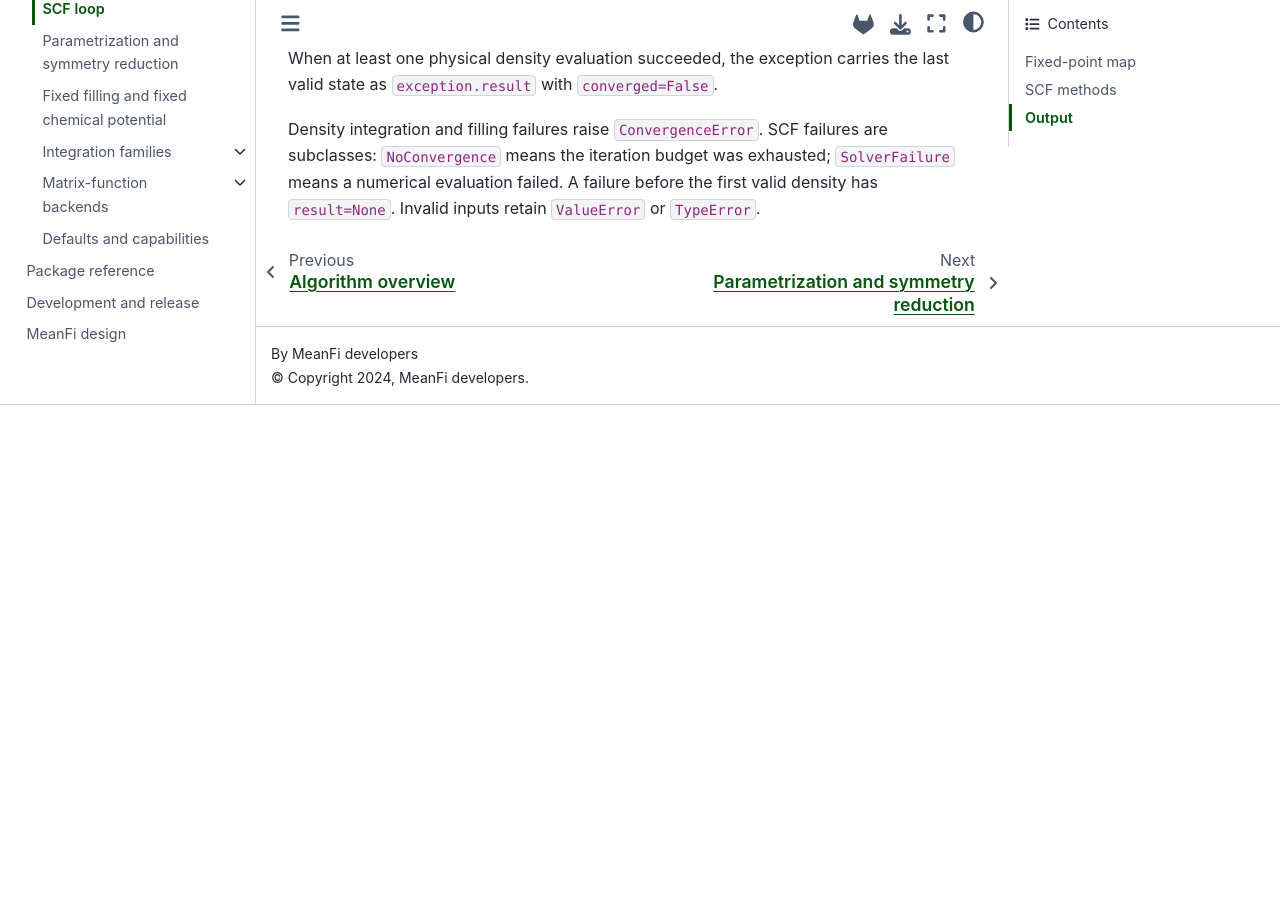
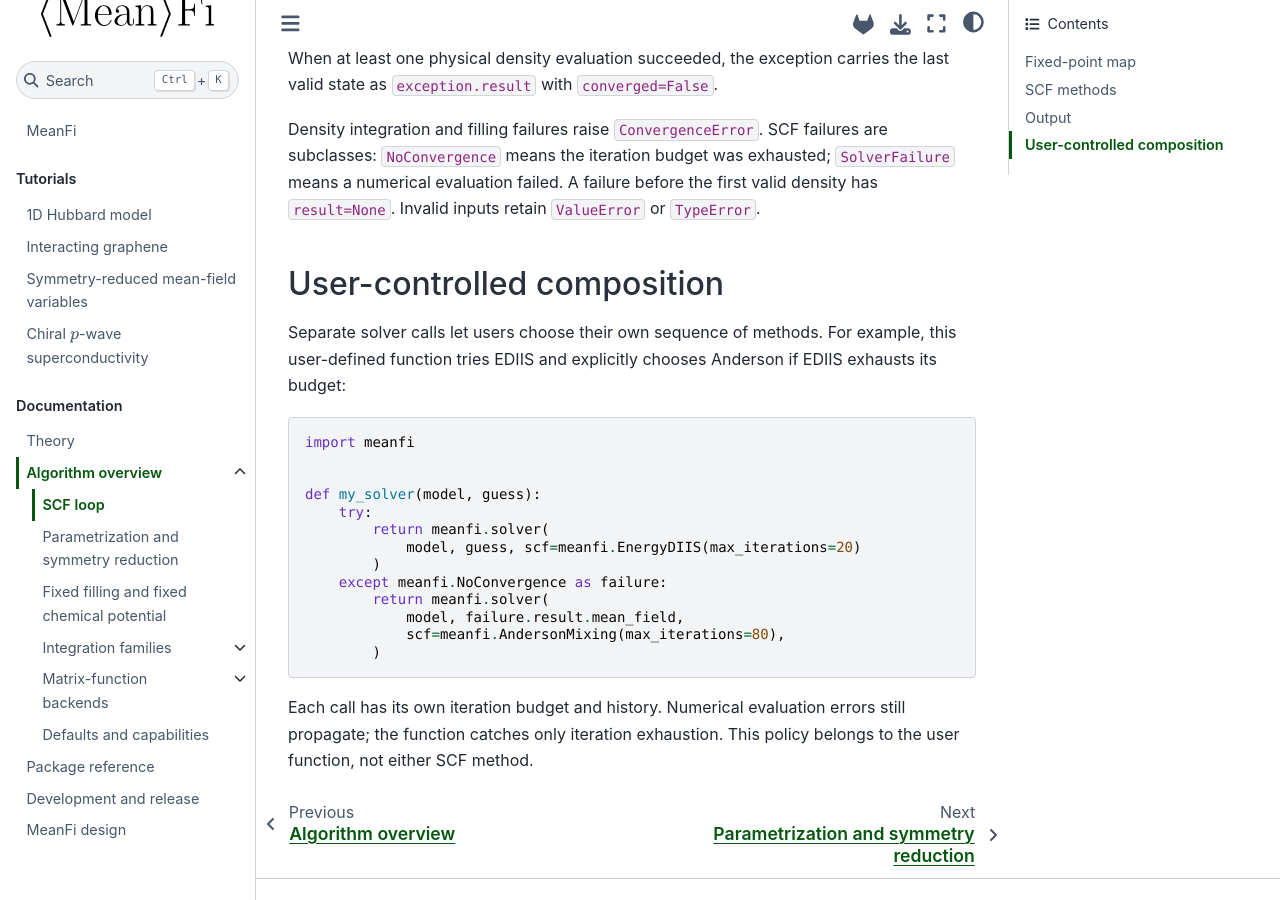
Before and after one commit to quantum-tinkerer/MeanFi, a Sphinx documentation site: the page built from docs/source/documentation/algorithms/scf_loop.md, in a window 1280 px wide and 900 px high, scrolled down 2548 px. Built offline with Sphinx 7.4.7 and the Sphinx Book theme 1.1.4, drawn with Linux system fonts in a browser that asks for light colours; pages that are not in the unit, such as notebooks, are missing from menus; before the commit the page ends 2953 px from its top, so only the background shows below that; some of the changed text lies outside the part shown.

Commit message:
Keep SCF methods independent and inherit charge accuracy
Remove the automatic EDIIS-to-Anderson handoff and its thresholds. EDIIS now exhausts only its own iteration budget; users can explicitly restart from the last valid result with another method.

Use an explicit density tolerance for an omitted charge tolerance while preserving explicit charge overrides and custom policies. Document and test user-controlled solver composition against independent scalar reference solutions.

````diff
--- a/docs/source/documentation/algorithms/scf_loop.md
+++ b/docs/source/documentation/algorithms/scf_loop.md
@@ -86,9 +86,9 @@
 concavity makes it an upper bound on that density's free energy. The weighted
 history entropy is not the entropy of the mixed state.
 
-This bound can stall near a finite-temperature solution. The solver switches
-to bounded Anderson mixing for final convergence, stagnation, or a prolonged
-EDIIS phase. Both phases share `max_iterations`. Physical free energy is
+This bound can stall near a finite-temperature solution. EDIIS keeps applying
+its own update and raises `NoConvergence` if it exhausts `max_iterations`.
+No SCF method switches to another automatically. Physical free energy is
 reported for every accepted evaluation; it need not decrease at every step.
 
 SCF settings are keyword-only. Anderson exposes `alpha`, `history_size`,
@@ -121,3 +121,30 @@
 are subclasses: `NoConvergence` means the iteration budget was exhausted;
 `SolverFailure` means a numerical evaluation failed. A failure before the first
 valid density has `result=None`. Invalid inputs retain `ValueError` or `TypeError`.
+
+
+## User-controlled composition
+
+Separate solver calls let users choose their own sequence of methods. For example,
+this user-defined function tries EDIIS and explicitly chooses Anderson if EDIIS
+exhausts its budget:
+
+```python
+import meanfi
+
+
+def my_solver(model, guess):
+    try:
+        return meanfi.solver(
+            model, guess, scf=meanfi.EnergyDIIS(max_iterations=20)
+        )
+    except meanfi.NoConvergence as failure:
+        return meanfi.solver(
+            model, failure.result.mean_field,
+            scf=meanfi.AndersonMixing(max_iterations=80),
+        )
+```
+
+Each call has its own iteration budget and history. Numerical evaluation errors
+still propagate; the function catches only iteration exhaustion. This policy
+belongs to the user function, not either SCF method.
````
Also changed, not shown: CHANGELOG.md (+4 -2 lines), DESIGN.md (+9 -6 lines), docs/source/documentation/algorithms/defaults_and_capabilities.md (+5 -4 lines), docs/source/documentation/algorithms/integration_families.md (+3 -0 lines), docs/source/documentation/meanfi.md (+4 -3 lines), docs/source/tutorial/pwave_superconductivity.md (+3 -3 lines), 9 other files.
